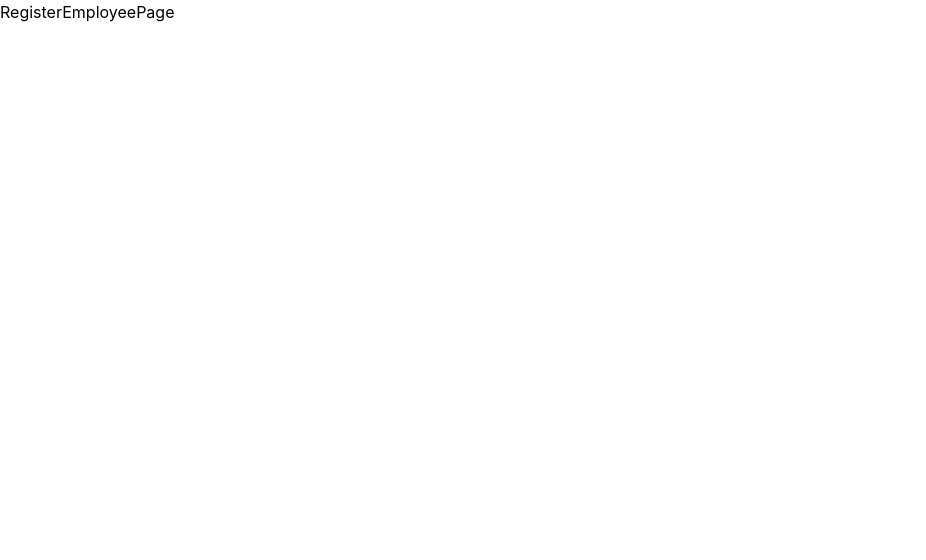
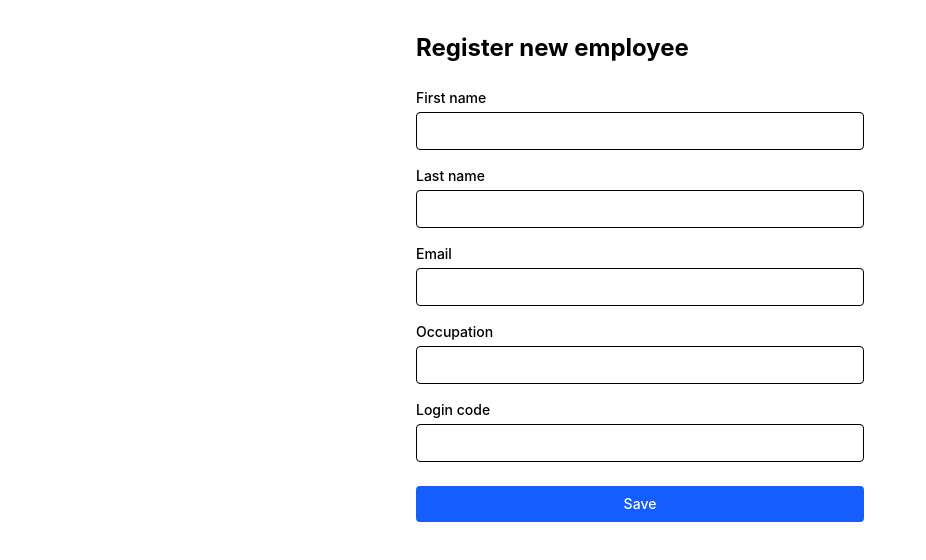
Before and after one commit to ViktorOlausson/Project-Employee-Scheduling, a React (Vite) app in the folder frontend/employee-scheduling/: page /employees/register in a window 1280 px wide. Shown: the top 560 px of the page, without its empty margins (0-926 px from the left). Built offline with nearby package versions, Linux system fonts and the light colour scheme; the HTML template or start-up script is replaced by a standard one.

Commit message:
feat: add employer views - register employee, job schedule, work schedule

```diff
--- a/frontend/employee-scheduling/src/pages/JobSchedulePage.tsx
+++ b/frontend/employee-scheduling/src/pages/JobSchedulePage.tsx
@@ -1,4 +1,10 @@
 const JobSchedulePage = () => {
-    return <div>JobSchedulePage</div>
+    return (
+      <div className="p-8">
+        <h1 className="text-2xl font-bold mb-6">Job Schedule</h1>
+        <p className="text-gray-500">Coming soon — waiting for backend endpoint.</p>
+      </div>
+    )
   }
+
   export default JobSchedulePage
--- a/frontend/employee-scheduling/src/pages/RegisterEmployeePage.tsx
+++ b/frontend/employee-scheduling/src/pages/RegisterEmployeePage.tsx
@@ -1,4 +1,98 @@
+import { useState } from 'react'
+import { useNavigate } from 'react-router-dom'
+import api from '../services/api'
+
 const RegisterEmployeePage = () => {
-    return <div>RegisterEmployeePage</div>
+  const [firstName, setFirstName] = useState('')
+  const [lastName, setLastName] = useState('')
+  const [email, setEmail] = useState('')
+  const [occupation, setOccupation] = useState('')
+  const [loginCode, setLoginCode] = useState('')
+  const [error, setError] = useState('')
+  const [success, setSuccess] = useState(false)
+  const navigate = useNavigate()
+
+  const handleSubmit = async () => {
+    try {
+      await api.post('/employees', {
+        firstName,
+        lastName,
+        email,
+        occupation,
+        loginCode,
+      })
+      setSuccess(true)
+      setTimeout(() => navigate('/employees'), 1500)
+    } catch (err) {
+      setError('Could not register employee')
+    }
   }
-  export default RegisterEmployeePage
+
+  return (
+    <div className="p-8 max-w-lg mx-auto">
+      <h1 className="text-2xl font-bold mb-6">Register new employee</h1>
+
+      {error && <p className="text-red-500 mb-4">{error}</p>}
+      {success && <p className="text-green-500 mb-4">Employee registered!</p>}
+
+      <div className="mb-4">
+        <label className="block text-sm font-medium mb-1">First name</label>
+        <input
+          type="text"
+          value={firstName}
+          onChange={(e) => setFirstName(e.target.value)}
+          className="w-full border rounded px-3 py-2 text-sm"
+        />
+      </div>
+
+      <div className="mb-4">
+        <label className="block text-sm font-medium mb-1">Last name</label>
+        <input
+          type="text"
+          value={lastName}
+          onChange={(e) => setLastName(e.target.value)}
+          className="w-full border rounded px-3 py-2 text-sm"
+        />
+      </div>
+
+      <div className="mb-4">
+        <label className="block text-sm font-medium mb-1">Email</label>
+        <input
+          type="email"
+          value={email}
+          onChange={(e) => setEmail(e.target.value)}
+          className="w-full border rounded px-3 py-2 text-sm"
+        />
+      </div>
+
+      <div className="mb-4">
+        <label className="block text-sm font-medium mb-1">Occupation</label>
+        <input
+          type="text"
+          value={occupation}
+          onChange={(e) => setOccupation(e.target.value)}
+          className="w-full border rounded px-3 py-2 text-sm"
+        />
+      </div>
+
+      <div className="mb-6">
+        <label className="block text-sm font-medium mb-1">Login code</label>
+        <input
+          type="text"
+          value={loginCode}
+          onChange={(e) => setLoginCode(e.target.value)}
+          className="w-full border rounded px-3 py-2 text-sm"
+        />
+      </div>
+
+      <button
+        onClick={handleSubmit}
+        className="w-full bg-blue-600 text-white py-2 rounded hover:bg-blue-700 text-sm font-medium"
+      >
+        Save
+      </button>
+    </div>
+  )
+}
+
+export default RegisterEmployeePage
--- a/frontend/employee-scheduling/src/pages/WorkSchedulePage.tsx
+++ b/frontend/employee-scheduling/src/pages/WorkSchedulePage.tsx
@@ -1,4 +1,10 @@
 const WorkSchedulePage = () => {
-    return <div>WorkSchedulePage</div>
+    return (
+      <div className="p-8">
+        <h1 className="text-2xl font-bold mb-6">Work Schedule</h1>
+        <p className="text-gray-500">Coming soon — waiting for backend endpoint.</p>
+      </div>
+    )
   }
+
   export default WorkSchedulePage
```
